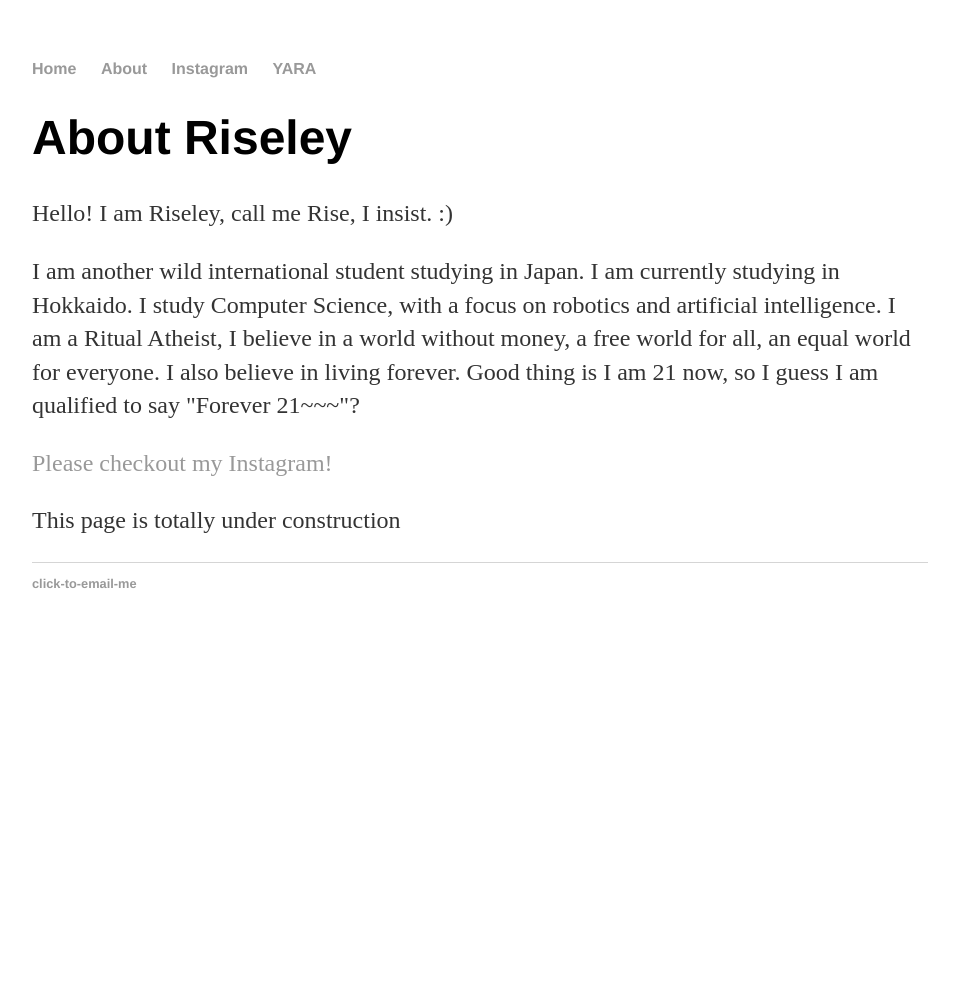
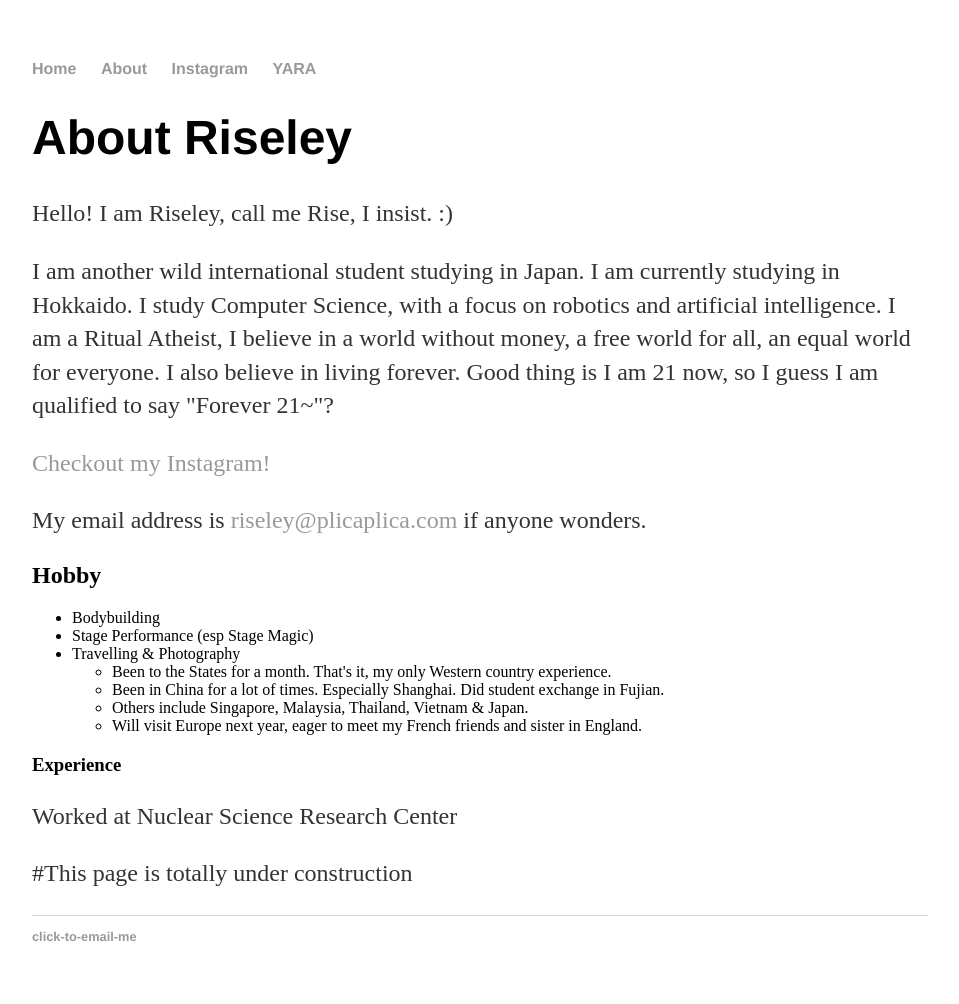
Before and after one commit to Eraol/riseley.github.io, a Jekyll site: the page built from about/index.html, in a window 1280 px wide. Shown: the whole page, without its empty margins (160-1119 px from the left). Built offline with Jekyll 4.4.1, drawn with Linux system fonts in a browser that asks for light colours; before the commit the page ends 900 px from its top, so only the background shows below that.

Commit message:
Update index.html

```diff
--- a/about/index.html
+++ b/about/index.html
@@ -6,8 +6,26 @@ title: About Riseley
 
 	<p>Hello! I am Riseley, call me Rise, I insist. :)</p>
 
-	<p>I am another wild international student studying in Japan. I am currently studying in Hokkaido. I study Computer Science, with a focus on robotics and artificial intelligence. I am a Ritual Atheist, I believe in a world without money, a free world for all, an equal world for everyone. I also believe in living forever. Good thing is I am 21 now, so I guess I am qualified to say "Forever 21~~~"?</p>
+	<p>I am another wild international student studying in Japan. I am currently studying in Hokkaido. I study Computer Science, with a focus on robotics and artificial intelligence. I am a Ritual Atheist, I believe in a world without money, a free world for all, an equal world for everyone. I also believe in living forever. Good thing is I am 21 now, so I guess I am qualified to say "Forever 21~"?</p>
 
-	<p><a href="/instagram">Please checkout my Instagram!</a></p>
+	<p><a href="/instagram">Checkout my Instagram!</a></p>
+	<p>My email address is <a href="mailto:riseley@plicaplica.com">riseley@plicaplica.com</a> if anyone wonders.</p>
 
-	<p>This page is totally under construction</p>
+	<h2>Hobby</h2>
+	<ul>
+		<li>Bodybuilding</li>
+		<li>Stage Performance (esp Stage Magic)</li>
+		<li>Travelling & Photography</li>
+		<ul>
+			<li>Been to the States for a month. That's it, my only Western country experience.</li>
+			<li>Been in China for a lot of times. Especially Shanghai. Did student exchange in Fujian.</li>
+			<li>Others include Singapore, Malaysia, Thailand, Vietnam & Japan.</li>
+			<li>Will visit Europe next year, eager to meet my French friends and sister in England.</li>
+		</ul>
+	</ul>
+
+	<h3>Experience</h3>
+	<p>Worked at Nuclear Science Research Center</p>
+
+
+	<p>#This page is totally under construction</p>
```
